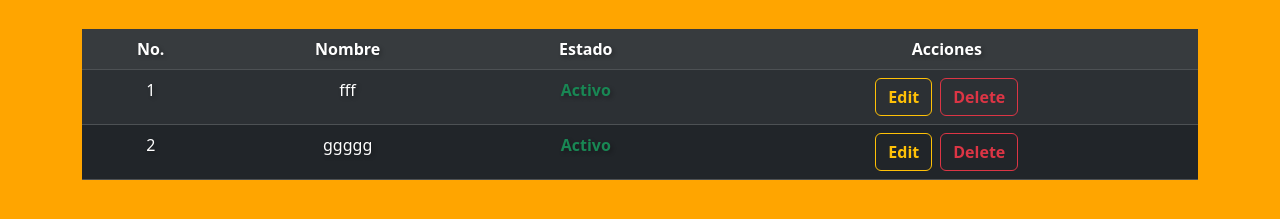
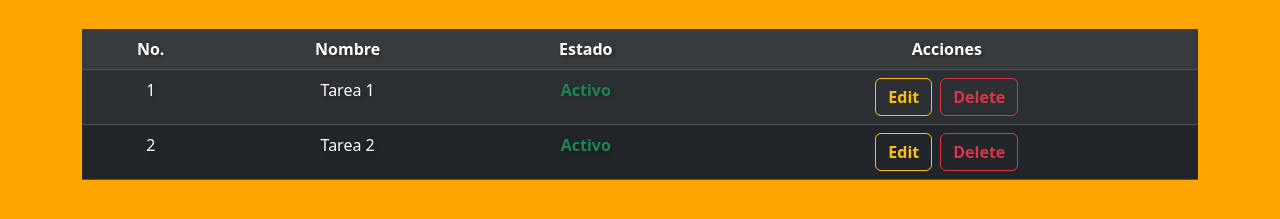
Before and after one commit to RDPA-GitHub/TodoList-Vue, a Vue app: page / in a window 1280 px wide. Shown: the part 137-356 px from the top of the page. Built offline with nearby package versions, Linux system fonts and the light colour scheme; data requests are answered from the project's data file.

Commit message:
Actualizacion Probando funcionalidad de componente borrar, Fecha: 17/02/2024

```diff
--- a/src/App.vue
+++ b/src/App.vue
@@ -99,10 +99,10 @@
         @close-modal="Actualizar" />
 
       <!-- Modal Delete -->
-      <modal-borrar :modalId="`deleteModal-${data.id}`" :taskId="data.id" :valueTask="data.title" @task-edited="getUsers"
+      <modal-borrar :modalId="`deleteModal-${data.id}`" :taskId="data.id" :valueTask="data.title" @task-deleted="getUsers"
       @close-modal="Actualizar" />
 
-      <div class="modal fade" :id="`deleteModal-${data.id}`" data-bs-backdrop="static" data-bs-keyboard="false"
+      <!-- <div class="modal fade" :id="`deleteModal-${data.id}`" data-bs-backdrop="static" data-bs-keyboard="false"
         tabindex="-1" aria-labelledby="staticBackdropLabel" aria-hidden="true">
         <div class="modal-dialog">
           <div class="modal-content">
@@ -122,7 +122,7 @@
             </div>
           </div>
         </div>
-      </div>
+      </div> -->
     </div>
 
   </div>
@@ -170,17 +170,6 @@ export default {
       } else {
         this.peticion();
       }
-    },
-    async Borrar(id) {
-      try {
-        let response = await axios.delete(`${this.api}/${id}`);
-        console.log(JSON.stringify(response.data, undefined, 3));
-      } catch (error) {
-        console.error('Error al eliminar:', error.message);
-      }
-
-      this.Actualizar();
-
     },
     async Crear() {
       console.log(this.Tarea);
--- a/src/components/ModalBorrar.vue
+++ b/src/components/ModalBorrar.vue
@@ -33,6 +33,7 @@ export default {
   data() {
     return {
       deleteTitle: this.valueTask,
+      api: 'http://localhost:3000/posts'
     };
   },
   methods: {
@@ -43,7 +44,7 @@ export default {
       } catch (error) {
         console.error('Error al eliminar:', error.message);
       }
-      this.$emit('task-edited');
+      this.$emit('task-deleted');
     },
     closeModal() {
       this.$emit('close-modal');
--- a/src/components/ModalEditar.vue
+++ b/src/components/ModalEditar.vue
@@ -46,7 +46,7 @@ export default {
       } catch (error) {
         console.error('Error al editar:', error.message);
       }
-      this.$emit('task-deleted');
+      this.$emit('task-edited');
     },
     closeModal() {
       this.$emit('close-modal');
--- a/src/data/db.json
+++ b/src/data/db.json
@@ -2,12 +2,12 @@
   "posts": [
     {
       "id": "ccb9",
-      "title": "fff",
+      "title": "Tarea 1",
       "active": true
     },
     {
       "id": "ca5b",
-      "title": "ggggg",
+      "title": "Tarea 2",
       "active": true
     }
   ]
```
